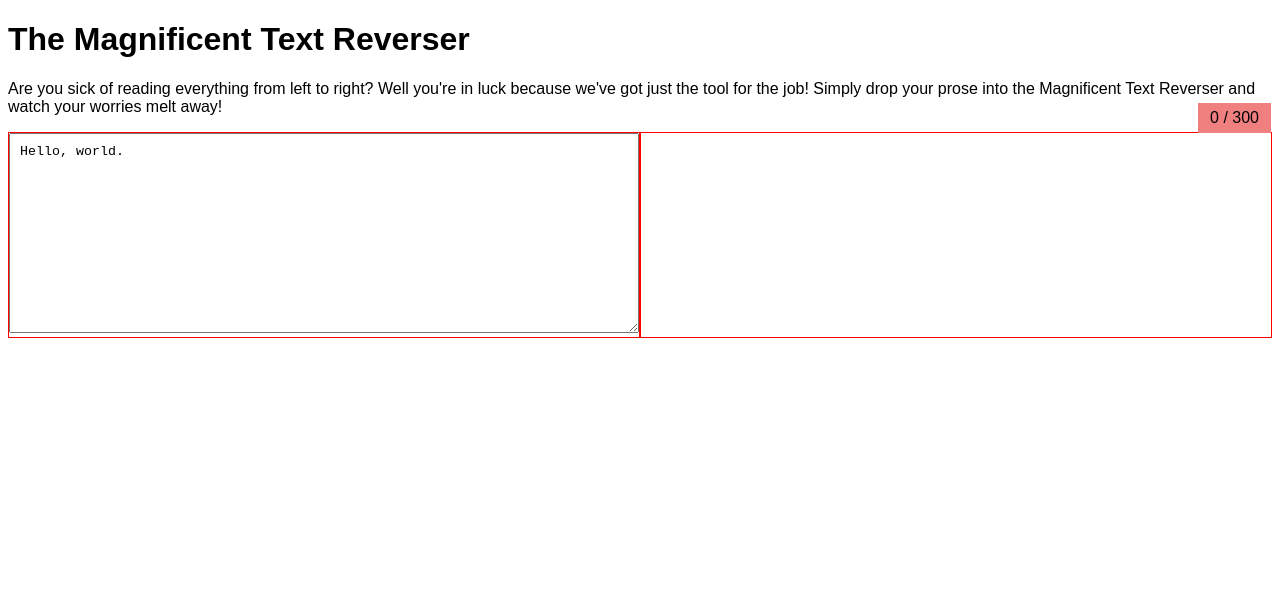
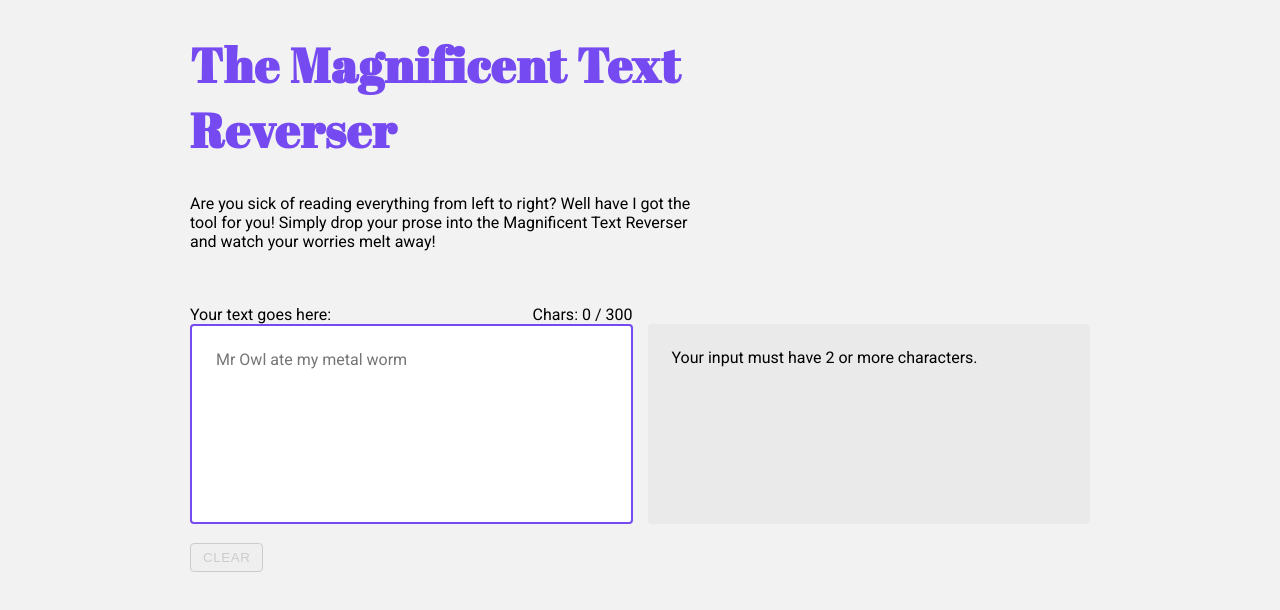
Before and after one commit to mdixondesigns/reverser, a plain HTML site: page index.html in a window 1280 px wide. Drawn offline with Linux system fonts and the light colour scheme.

Commit message:
Built out app
Styles
Functionality
Compiled into one doc

```diff
--- a/index.html
+++ b/index.html
@@ -5,30 +5,209 @@
     <meta name="viewport" content="width=device-width, initial-scale=1.0">
     <meta http-equiv="X-UA-Compatible" content="ie=edge">
     <title>The Magnificent Text Reverser</title>
-    <link rel="stylesheet" href="style.css">
+
+    <link rel="preconnect" href="https://fonts.googleapis.com">
+	<link rel="preconnect" href="https://fonts.gstatic.com" crossorigin>
+	<link href="https://fonts.googleapis.com/css2?family=Abril+Fatface&family=Roboto&display=swap" rel="stylesheet">
+
+	<style type="text/css">
+		* {
+			box-sizing:  border-box;
+		}
+
+		body {
+			background-color: #F2F2F2;
+			font-family: 'Roboto', sans-serif;
+		}
+
+		h1, h2 {
+			color:  #764AF1;
+			font-family: 'Abril Fatface', cursive;
+			letter-spacing: 1px;
+		}
+
+		h1 {
+			font-size:  3rem;
+		}
+
+		h1, p {
+			max-width: 520px;
+		}
+
+		h2.err {
+			color: #F32424;
+		}
+
+		#wrapper {
+			margin: 0 auto;
+			max-width: 900px;
+		}
+
+		.app-container {
+			margin-bottom: 15px;
+		}
+
+		#input-output-container {
+			display:  flex;
+			flex-direction: column;
+			gap:  15px;
+		}
+
+		@media only screen and (min-width: 567px) {
+			#input-output-container {
+				flex-direction: row;
+			}
+		}
+
+		#input-output-container > div {
+			flex:  1;
+			position: relative;
+		}
+
+		#counter {
+			position: absolute;
+
+		    top: -19px;
+		    right: 0;
+		}
+
+		textarea {
+			border: 2px solid #9772FB;
+			border-radius: 4px;
+			font-family: 'Roboto', sans-serif;
+			font-size: 1rem;
+			max-width:  100%;
+			min-height:  200px;
+			padding:  24px;
+			padding-right: 48px;
+			resize: none;
+			width:  100%;
+		}
+		textarea:focus {
+			border: 2px solid #764AF1;
+			outline: none !important;
+		}
+
+		#output-text {
+			background-color: #eaeaea;
+			border-radius:  4px;
+			min-height:  200px;
+			padding:  24px;
+			padding-right: 48px;
+		}
+
+		button {
+			cursor: pointer;
+			letter-spacing: 0.6px;
+			padding: 6px 12px;
+		    text-transform: uppercase;
+		}
+
+		button.disabled {
+		    border: 1px solid #ccc;
+		    border-radius: 4px;
+		    color: #ccc;
+		    cursor: default;
+		}
+
+	</style>
 
   </head>
 
   <body>
 
+  	<div id="wrapper">
 
 	    <h1>The Magnificent Text Reverser</h1>
-    <p>Are you sick of reading everything from left to right? Well you're in luck because we've got just the tool for the job! Simply drop your prose into the Magnificent Text Reverser and watch your worries melt away!</p>
+	    <p>Are you sick of reading everything from left to right? Well have I got the tool for you! Simply drop your prose into the Magnificent Text Reverser and watch your worries melt away!</p>
+	    <br>
+	    <br>
 
 	    <div class="app-container">
+	    	<label for="input-text">Your text goes here:</label>
 
+	    	<div id="input-output-container">
 		    	<div>
-    		<textarea id="input-text">Hello, world.</textarea>
-
+		    		<div id="counter">Chars: <span id="word-count">0</span> / <span id="max-word-count">300</span></div>
+		    		<textarea id="input-text" placeholder="Mr Owl ate my metal worm" autofocus></textarea>
 		    	</div>
 
 		    	<div>
-    		<div id="counter"><span id="word-count">0</span> / 300</div>
 		    		<div id="output-text"></div>
+		    	</div>
 		    </div>
 
 	    </div>
+	    <button id="clear-btn">Clear</button>
+    </div>
 
-    <script src="script.js"></script>
+    <script type="text/javascript">
+    	const input_box = document.getElementById("input-text");
+		const output_box = document.getElementById("output-text");
+		const word_count = document.getElementById("word-count");
+		const max_word_count = document.getElementById("max-word-count");
+		const clear_btn = document.getElementById("clear-btn");
+
+		let word_min = 2;
+		let word_max = 300;
+
+
+		max_word_count.innerHTML = word_max;
+
+
+		input_box.addEventListener('input', updateString);
+		clear_btn.addEventListener('click', clearInput);
+
+		function updateString(e){
+
+			let input_string = input_box.value;
+			let count = input_string.length;
+			updateCount(count);
+
+			let reverse_string = reverseString(input_string);
+
+			if( count == 0 ) {
+				clear_btn.className = "disabled";
+			} else {
+				clear_btn.classList.remove("disabled");
+			}
+
+			if( count < word_min ){
+				output_box.innerHTML = "Your input must have " + word_min + " or more characters.";
+			} else if( count > word_max ){
+				output_box.innerHTML = "<h2 class='err'>Sorry</h2> Your input must be " + word_max + " characters or less."
+			} else {
+				output_box.innerHTML = reverse_string;
+			}
+		}
+		updateString();
+
+		function updateCount(c){
+			word_count.innerHTML = c;
+
+			if( c > word_max){
+				word_count.style.color = "#F32424";
+			} else {
+				word_count.style.color = "inherit";
+			}
+		}
+
+		function reverseString(s) {
+		    var newString = "";
+		    for (var i = s.length - 1; i >= 0; i--) {
+		        newString += s[i];
+		    }
+		    return newString;
+		}
+
+		function clearInput(){
+
+			if(input_box.value != ""){
+
+				input_box.value = "";
+				updateString();
+			}
+		}
+    </script>
   </body>
 </html>
--- a/script.js
+++ b/script.js
@@ -1,18 +1,66 @@
-console.log("heyo");
-
 const input_box = document.getElementById("input-text");
 const output_box = document.getElementById("output-text");
 const word_count = document.getElementById("word-count");
+const max_word_count = document.getElementById("max-word-count");
+const clear_btn = document.getElementById("clear-btn");
+
+let word_min = 2;
+let word_max = 300;
 
 
-input_box.addEventListener('input', processString);
+max_word_count.innerHTML = word_max;
 
-function processString(e){
 
-	//console.log(this.value);
-	let input_string = this.value;
+input_box.addEventListener('input', updateString);
+clear_btn.addEventListener('click', clearInput);
+
+function updateString(e){
+
+	let input_string = input_box.value;
 	let count = input_string.length;
+	updateCount(count);
 
-	word_count.innerHTML = count;
-	output_box.innerHTML = this.value;
+	let reverse_string = reverseString(input_string);
+
+	if( count == 0 ) {
+		clear_btn.className = "disabled";
+	} else {
+		clear_btn.classList.remove("disabled");
+	}
+
+	if( count < word_min ){
+		output_box.innerHTML = "Your input must have " + word_min + " or more characters.";
+	} else if( count > word_max ){
+		output_box.innerHTML = "<h2 class='err'>Sorry</h2> Your input must be " + word_max + " characters or less."
+	} else {
+		output_box.innerHTML = reverse_string;
+	}
 }
+updateString();
+
+function updateCount(c){
+	word_count.innerHTML = c;
+
+	if( c > word_max){
+		word_count.style.color = "#F32424";
+	} else {
+		word_count.style.color = "inherit";
+	}
+}
+
+function reverseString(s) {
+    var newString = "";
+    for (var i = s.length - 1; i >= 0; i--) {
+        newString += s[i];
+    }
+    return newString;
+}
+
+function clearInput(){
+
+	if(input_box.value != ""){
+
+		input_box.value = "";
+		updateString();
+	}
+}
--- a/style.css
+++ b/style.css
@@ -3,30 +3,92 @@
 }
 
 body {
-	font-family:  sans-serif;
+	background-color: #F2F2F2;
+	font-family: 'Roboto', sans-serif;
+}
+
+h1, h2 {
+	color:  #764AF1;
+	font-family: 'Abril Fatface', cursive;
+	letter-spacing: 1px;
+}
+
+h1 {
+	font-size:  3rem;
+}
+
+h1, p {
+	max-width: 520px;
+}
+
+h2.err {
+	color: #F32424;
 }
 
 .app-container {
-	display:  flex;
+	margin-bottom: 15px;
+	max-width: 900px;
 }
 
-.app-container > div {
-	border:  1px solid red;
+#input-output-container {
+	display:  flex;
+	flex-direction: column;
+	gap:  15px;
+}
+
+@media only screen and (min-width: 567px) {
+	#input-output-container {
+		flex-direction: row;
+	}
+}
+
+#input-output-container > div {
 	flex:  1;
 	position: relative;
 }
 
+#counter {
+	position: absolute;
+
+    top: -19px;
+    right: 0;
+}
+
 textarea {
+	border: 2px solid #9772FB;
+	border-radius: 4px;
+	font-family: 'Roboto', sans-serif;
+	font-size: 1rem;
+	max-width:  100%;
 	min-height:  200px;
-	padding:  10px;
+	padding:  24px;
+	padding-right: 48px;
+	resize: none;
 	width:  100%;
 }
+textarea:focus {
+	border: 2px solid #764AF1;
+	outline: none !important;
+}
 
-#counter {
-	background: lightcoral;
-    padding: 6px 12px;
-    position: absolute;
+#output-text {
+	background-color: #eaeaea;
+	border-radius:  4px;
+	min-height:  200px;
+	padding:  24px;
+	padding-right: 48px;
+}
 
-    top: -30px;
-    right: 0;
+button {
+	cursor: pointer;
+	letter-spacing: 0.6px;
+	padding: 6px 12px;
+    text-transform: uppercase;
 }
+
+button.disabled {
+    border: 1px solid #ccc;
+    border-radius: 4px;
+    color: #ccc;
+    cursor: default;
+}
```
Lines whose indentation alone changed are shown as unchanged.
